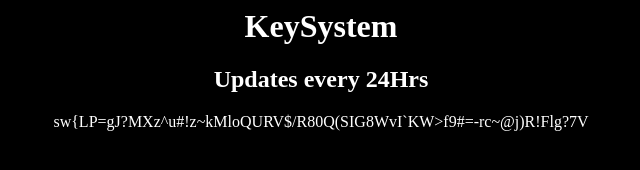
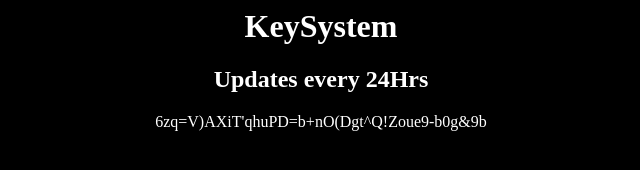
Before and after one commit to mattqze/test, a plain HTML site: page index.html in a window 1280 px wide. Shown: the whole page, without its empty margins (319-959 px from the left). Drawn offline with Linux system fonts and the light colour scheme.

Commit message:
Update index.html

```diff
--- a/index.html
+++ b/index.html
@@ -3,7 +3,7 @@
   <h1>KeySystem</h1>
   <h2>Updates every 24Hrs</h2>
   <p>
-sw{LP=gJ?MXz^u#!z~kMloQURV$/R80Q(SIG8WvI`KW>f9#=-rc~@j)R!Flg?7V
+6zq=V)AXiT'qhuPD=b+nO(Dgt^Q!Zoue9-b0g&9b
 </p>
 </body>
 </html>
```
